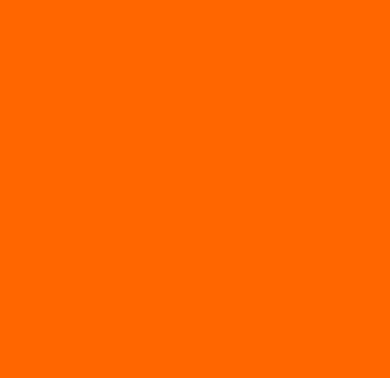
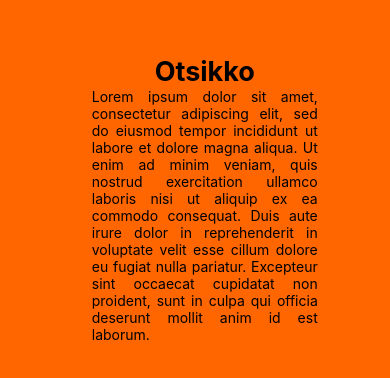
Before and after one commit to salter19/tamk-4A00EZ65-3001-kojo, a React Native app: screen / in a window 390 px wide. Shown: the part 272-650 px from the top of the page. Built offline with nearby package versions, Linux system fonts and the light colour scheme.

Commit message:
Refactor App: test Exc1 components.

```diff
--- a/App.js
+++ b/App.js
@@ -1,7 +1,10 @@
 import { StatusBar } from "expo-status-bar";
 import React, {useState} from "react";
 import { Button, Text, View, StyleSheet } from "react-native";
-import InputText from './components/InputText'
+// import InputText from './components/InputText'
+import Header from './components/Exc1/Header'
+import TextContent from './components/Exc1/TextContent'
+import Table from './components/Exc1/Table'
 
 /*
   const yes = () => {
@@ -19,12 +22,14 @@ import InputText from './components/InputText'
  */
 
 export default function App() {
-  const [message, setMessage] = useState('');
+  const [message, setMessage] = useState('Lorem ipsum dolor sit amet, consectetur adipiscing elit, sed do eiusmod tempor incididunt ut labore et dolore magna aliqua. Ut enim ad minim veniam, quis nostrud exercitation ullamco laboris nisi ut aliquip ex ea commodo consequat. Duis aute irure dolor in reprehenderit in voluptate velit esse cillum dolore eu fugiat nulla pariatur. Excepteur sint occaecat cupidatat non proident, sunt in culpa qui officia deserunt mollit anim id est laborum.');
 
 
   return (
     <View style={styles.root}>
-
+      <Header headerText="Otsikko"/>
+      <TextContent content={message}/>
+      <Table />
       <StatusBar style="auto" />
     </View>
   );
```
